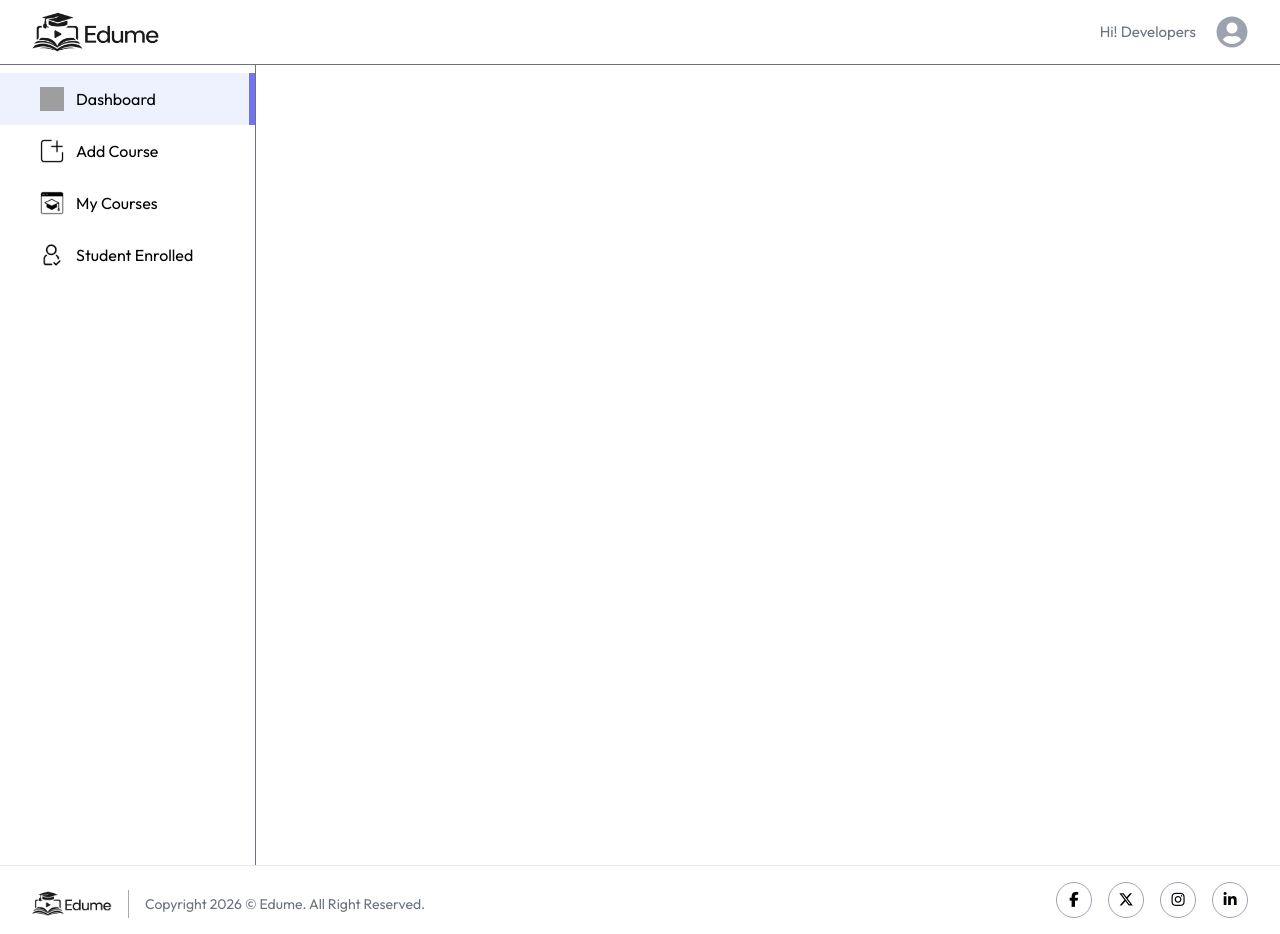
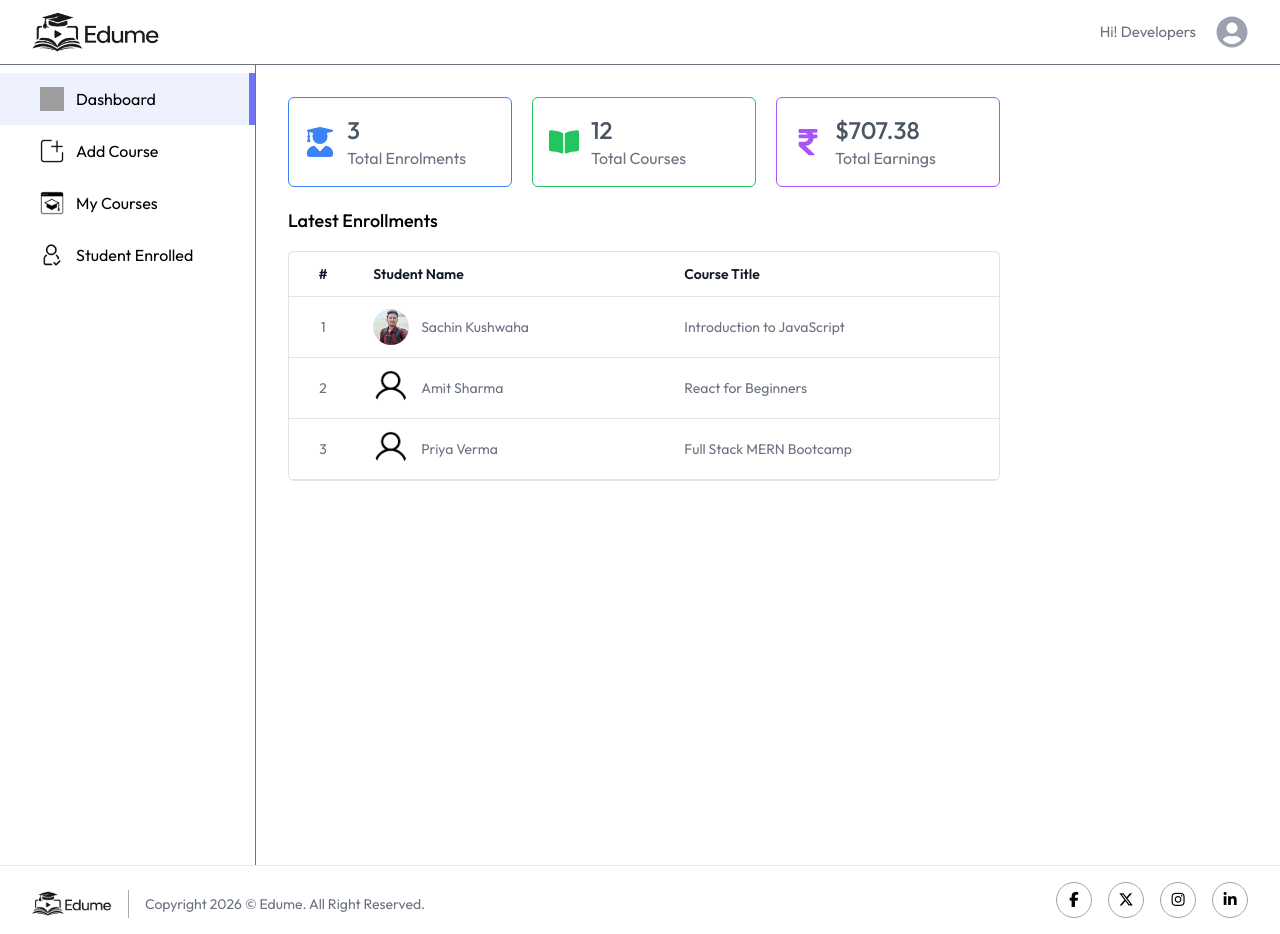
Before and after one commit to sachin624k/LMS, a React (Vite) app in the folder client/: page /educator in a window 1280 px wide. Built offline with nearby package versions, Linux system fonts and the light colour scheme; no server answers; grey boxes are pictures that could not be loaded.

Commit message:
Dashboard page

```diff
--- a/client/src/App.jsx
+++ b/client/src/App.jsx
@@ -36,7 +36,7 @@
         <Route path="/loading/:path" element={<Loading />} />
         {/* Educator routes */}
         <Route path="/educator" element={<Educator />}>
-          <Route path="educator" element={<Dashboard />} />
+          <Route path="/educator" element={<Dashboard />} />
           <Route path="add-course" element={<AddCourse />} />
           <Route path="my-courses" element={<MyCourses />} />
           <Route path="student-enrolled" element={<StudentsEnrolled />} />
--- a/client/src/assets/assets.js
+++ b/client/src/assets/assets.js
@@ -19,6 +19,7 @@
 import add_icon from './add_icon.png'
 import course_icon from './course_icon.png'
 import usertick_icon from './usertick_icon.png'
+import { FaUser } from 'react-icons/fa'
 
 export const assets = {
   Edulogo, user_icon, sketch, search_icon, microsoft_logo, walmart_logo, accenture_logo, adobe_logo, paypal_logo, star, profile_img_1, profile_img_2, profile_img_3, logo_dark, time_left_clock_icon, time_black, lesson_icon1, home_icon, add_icon, course_icon, usertick_icon
@@ -70,8 +71,7 @@
       student: {
         _id: "user_2qQlvXyr02B4Bq6hT0Gvaa5fT9V",
         name: "Sachin Kushwaha",
-        imageUrl:
-          "https://img.clerk.com/placeholder-user.png",
+        imageUrl: assets.profile_img_1,
       },
     },
     {
@@ -79,8 +79,7 @@
       student: {
         _id: "user_9xKpLrT82AbCqL3P0MNsX7",
         name: "Amit Sharma",
-        imageUrl:
-          "https://img.clerk.com/placeholder-user.png",
+        imageUrl: assets.user_icon
       },
     },
     {
@@ -88,8 +87,7 @@
       student: {
         _id: "user_7ZLpQWnP02XyA9T8KLM34",
         name: "Priya Verma",
-        imageUrl:
-          "https://img.clerk.com/placeholder-user.png",
+        imageUrl: assets.user_icon
       },
     },
   ],
--- a/client/src/pages/educator/Dashboard.jsx
+++ b/client/src/pages/educator/Dashboard.jsx
@@ -1,11 +1,114 @@
-import React from 'react'
+import React, { useContext, useEffect, useState } from 'react'
+import { AppContext } from '../../context/AppContext'
+import { dummyDashboardData, dummyCourses } from '../../assets/assets'
+import Loading from '../../components/students/Loading'
+import { FaUserGraduate, FaBookOpen, FaRupeeSign } from 'react-icons/fa'
+import { assets } from '../../assets/assets'
 
 const Dashboard = () => {
-  return (
-    <div>
-        <h1>Educator Dashboard</h1>
+
+  const { currency } = useContext(AppContext)
+  const [dashboardData, setDashboardData] = useState(null)
+
+  const fetchDashboardData = async () => {
+    setDashboardData(dummyDashboardData)
+  }
+
+  useEffect(() => {
+    fetchDashboardData()
+  }, [])
+
+  return dashboardData ? (
+    <div className='min-h-screen flex flex-col items-start justify-between gap-8 md:p-8 md:pb-0 p-4 pt-8 pb-0'>
+      <div className='space-y-5'>
+        <div className='flex flex-wrap gap-5 items-center'>
+
+          {/* Total Enrollments */}
+          <div className='flex items-center gap-3 shadow-card border border-blue-500 p-4 w-56 rounded-md'>
+            <FaUserGraduate className='text-3xl text-blue-500' />
+            <div>
+              <p className='text-2xl font-medium text-gray-600'>
+                {dashboardData.enrolledStudentsData.length}
+              </p>
+              <p className='text-base text-gray-500'>Total Enrolments</p>
+            </div>
+          </div>
+
+          {/* Total Courses */}
+          <div className='flex items-center gap-3 shadow-card border border-green-500 p-4 w-56 rounded-md'>
+            <FaBookOpen className='text-3xl text-green-500' />
+            <div>
+              <p className='text-2xl font-medium text-gray-600'>
+                {dummyCourses.length}
+              </p>
+              <p className='text-base text-gray-500'>Total Courses</p>
+            </div>
+          </div>
+
+          {/* Total Earnings */}
+          <div className='flex items-center gap-3 shadow-card border border-purple-500 p-4 w-56 rounded-md'>
+            <FaRupeeSign className='text-3xl text-purple-500' />
+            <div>
+              <p className='text-2xl font-medium text-gray-600'>
+                {currency}{dashboardData.totalEarnings}
+              </p>
+              <p className='text-base text-gray-500'>Total Earnings</p>
+            </div>
+          </div>
+
+        </div>
+
+        <div>
+          <h2 className='pb-4 text-lg font-medium'>Latest Enrollments</h2>
+          <div className='flex flex-col items-center max-w-4xl w-full overflow-hidden rounded-md bg-white border border-gray-500/20'>
+            <table className="table-fixed md:table-auto w-full overflow-hidden">
+              <thead className="text-gray-900 border-b border-gray-500/20 text-sm text-left">
+                <tr>
+                  <th className="px-4 py-3 font-semibold text-center hidden sm:table-cell">
+                    #
+                  </th>
+                  <th className="px-4 py-3 font-semibold">
+                    Student Name
+                  </th>
+                  <th className="px-4 py-3 font-semibold">
+                    Course Title
+                  </th>
+                </tr>
+              </thead>
+
+              <tbody className="text-sm text-gray-500">
+                {dashboardData.enrolledStudentsData.map((item, index) => (
+                  <tr key={index} className="border-b border-gray-500/20">
+
+                    <td className="px-4 py-3 text-center hidden sm:table-cell">
+                      {index + 1}
+                    </td>
+
+                    <td className="md:px-4 px-2 py-3 flex items-center space-x-3">
+                      <img
+                        src={item.student.imageUrl}
+                        alt="Profile"
+                        className="w-9 h-9 rounded-full"
+                      />
+                      <span className="truncate">
+                        {item.student.name}
+                      </span>
+                    </td>
+
+                    <td className="px-4 py-3 truncate">
+                      {item.courseTitle}
+                    </td>
+
+                  </tr>
+                ))}
+              </tbody>
+            </table>
+          </div>
+        </div>
+
+      </div>
     </div>
-  )
+  ) : <Loading />
 }
 
 export default Dashboard
```
